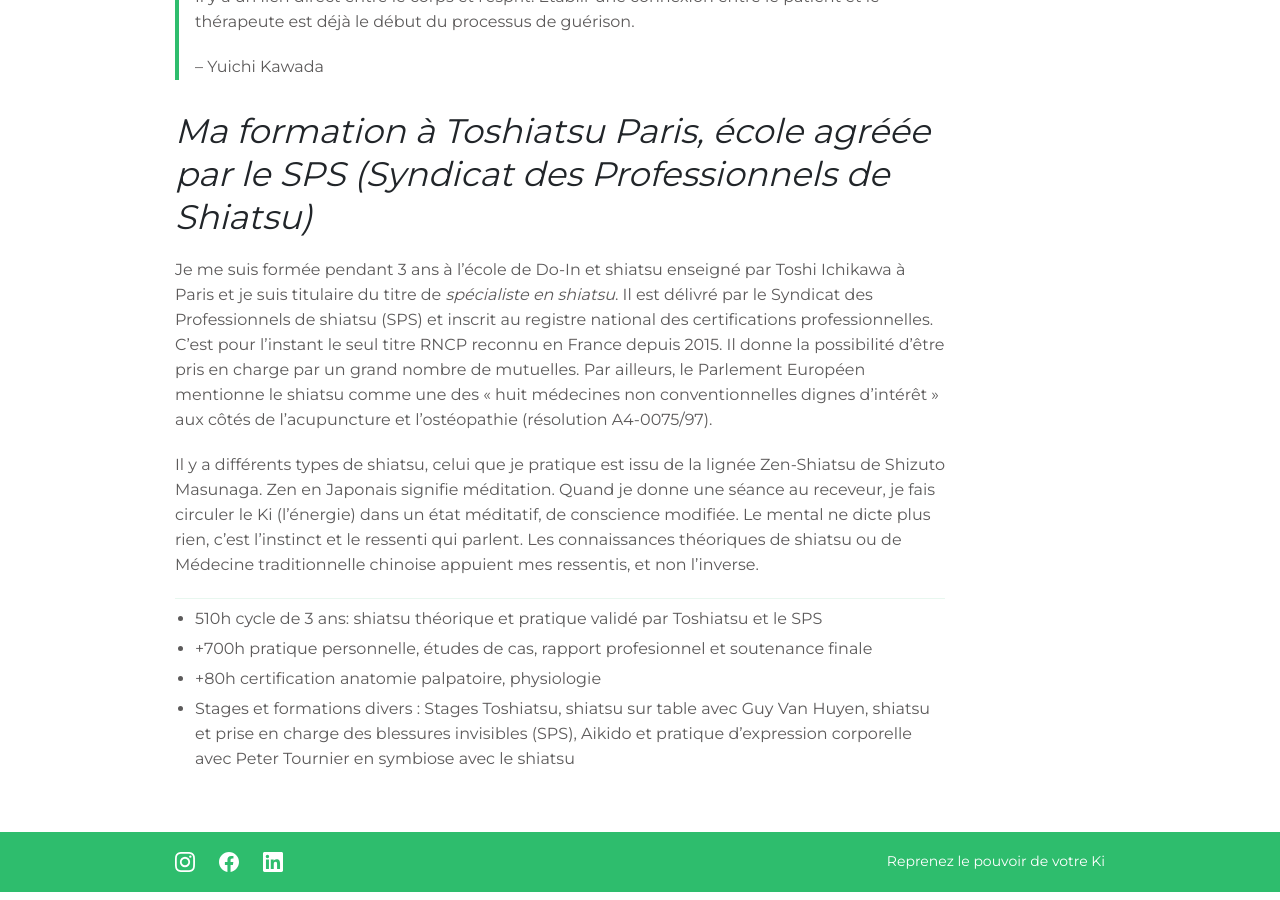
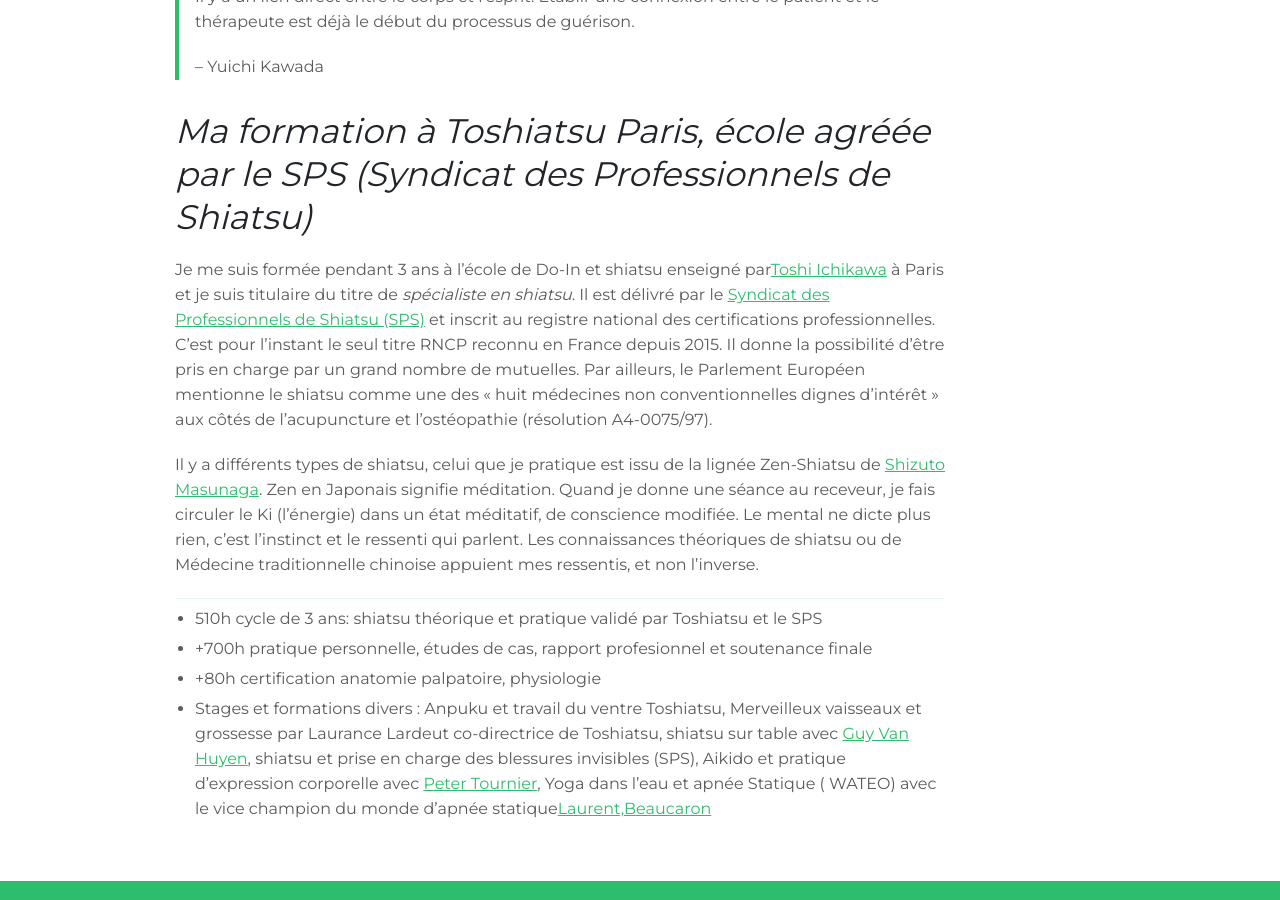
Before and after one commit to lekidejade/beta, a Jekyll site: the page built from qui-suis-je.md, in a window 1280 px wide and 900 px high, scrolled down 1151 px. Built offline with Jekyll 4.4.1, drawn with Linux system fonts in a browser that asks for light colours.

Commit message:
Update qui-suis-je.md

```diff
--- a/qui-suis-je.md
+++ b/qui-suis-je.md
@@ -20,13 +20,13 @@
 
 # *Ma formation à Toshiatsu Paris, école agréée par le SPS (Syndicat des Professionnels de Shiatsu)*
 
-Je me suis formée pendant 3 ans à l’école de Do-In et shiatsu enseigné par Toshi Ichikawa à Paris et je suis titulaire du titre de *spécialiste en shiatsu*. Il est délivré par le Syndicat des Professionnels de shiatsu (SPS) et inscrit au registre national des certifications professionnelles. C’est pour l’instant le seul titre RNCP reconnu en France depuis 2015. Il donne la possibilité d’être pris en charge par un grand nombre de mutuelles. Par ailleurs, le Parlement Européen mentionne le shiatsu comme une des « huit médecines non conventionnelles dignes d’intérêt » aux côtés de l’acupuncture et l’ostéopathie (résolution A4-0075/97).
+Je me suis formée pendant 3 ans à l’école de Do-In et shiatsu enseigné par[Toshi Ichikawa](https://toshiatsu.com/ecole-de-shiatsu-paris/){:target="_blank"} à Paris et je suis titulaire du titre de *spécialiste en shiatsu*. Il est délivré par le [Syndicat des Professionnels de Shiatsu (SPS)](https://www.syndicat-shiatsu.fr){:target="_blank"} et inscrit au registre national des certifications professionnelles. C’est pour l’instant le seul titre RNCP reconnu en France depuis 2015. Il donne la possibilité d’être pris en charge par un grand nombre de mutuelles. Par ailleurs, le Parlement Européen mentionne le shiatsu comme une des « huit médecines non conventionnelles dignes d’intérêt » aux côtés de l’acupuncture et l’ostéopathie (résolution A4-0075/97).
 
-Il y a différents types de shiatsu, celui que je pratique est issu de la lignée Zen-Shiatsu de Shizuto Masunaga. Zen en Japonais signifie méditation. Quand je donne une séance au receveur, je fais circuler le Ki (l’énergie) dans un état méditatif, de conscience modifiée. Le mental ne dicte plus rien, c’est l’instinct et le ressenti qui parlent. Les connaissances théoriques de shiatsu ou de Médecine traditionnelle chinoise appuient mes ressentis, et non l’inverse.
+Il y a différents types de shiatsu, celui que je pratique est issu de la lignée Zen-Shiatsu de [Shizuto Masunaga](https://www.shiatsu-france.com/article-iokai-le-zen-shiatsu.html){:target="_blank"}. Zen en Japonais signifie méditation. Quand je donne une séance au receveur, je fais circuler le Ki (l’énergie) dans un état méditatif, de conscience modifiée. Le mental ne dicte plus rien, c’est l’instinct et le ressenti qui parlent. Les connaissances théoriques de shiatsu ou de Médecine traditionnelle chinoise appuient mes ressentis, et non l’inverse.
 
 _______________________________________________________________________________________
 
 * 510h cycle de 3 ans: shiatsu théorique et pratique validé par Toshiatsu et le SPS
 * +700h pratique personnelle, études de cas, rapport profesionnel et soutenance finale
 * +80h certification anatomie palpatoire, physiologie
-* Stages et formations divers : Stages Toshiatsu, shiatsu sur table avec Guy Van Huyen, shiatsu et prise en charge des blessures invisibles (SPS), Aikido et pratique d'expression corporelle avec Peter Tournier en symbiose avec le shiatsu
+* Stages et formations divers : Anpuku et travail du ventre Toshiatsu, Merveilleux vaisseaux et grossesse par Laurance Lardeut co-directrice de Toshiatsu, shiatsu sur table avec [Guy Van Huyen](https://kenko-shiatsu.org/){:target="_blank"}, shiatsu et prise en charge des blessures invisibles (SPS), Aikido et pratique d'expression corporelle avec [Peter Tournier](https://www.formationacteur.com/stages){:target="_blank"}, Yoga dans l'eau et apnée Statique ( WATEO) avec le vice champion du monde d'apnée statique[Laurent,Beaucaron](http://www.beaucaron.com/){:target="_blank"}
```
